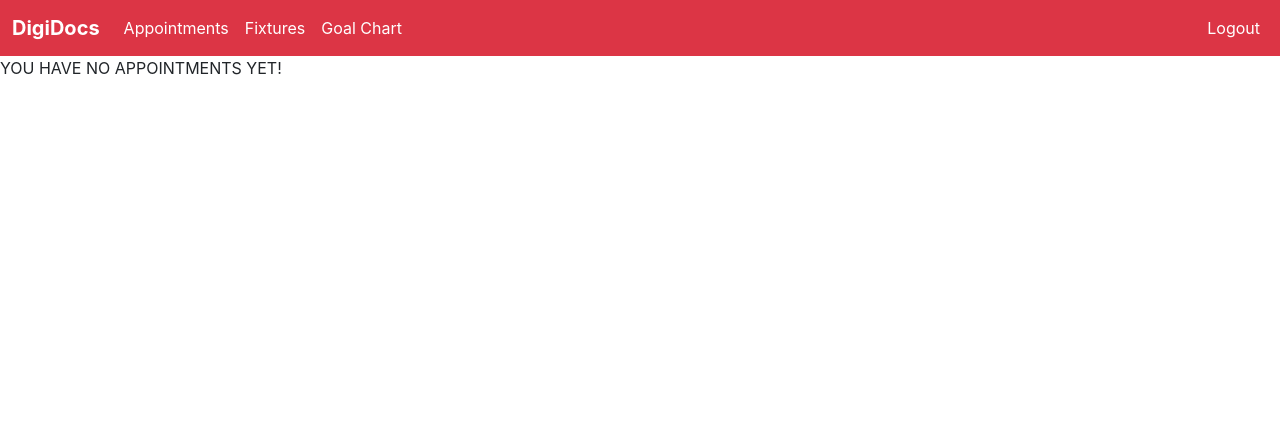
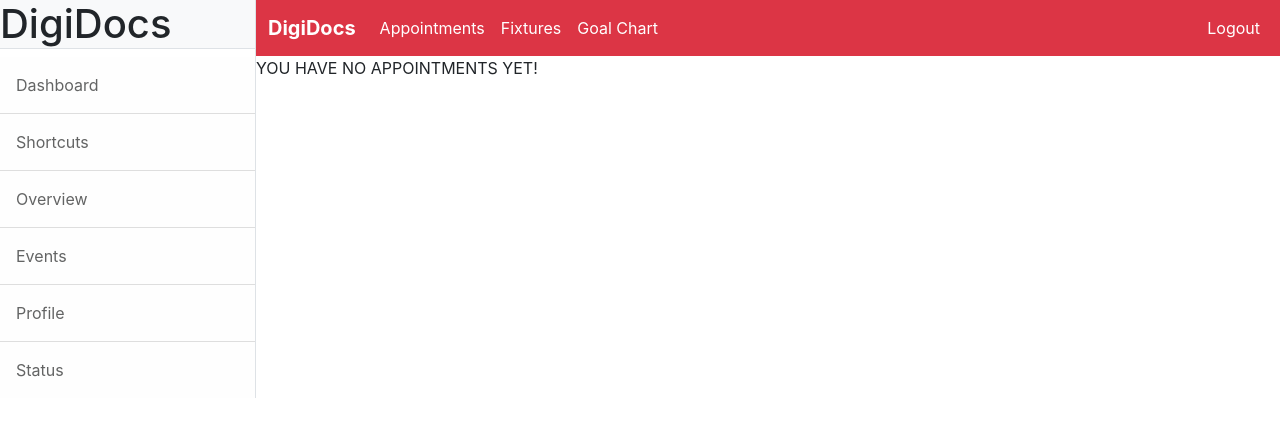
Before and after one commit to Moreneecoder/digidocs-client, a React (Create React App) app: page / in a window 1280 px wide. Shown: the top 436 px of the page. Built offline with nearby package versions, Linux system fonts and the light colour scheme; no server answers; sample sign-in values are in the browser's storage.

Commit message:
Add SideBar component

```diff
--- a/src/App.js
+++ b/src/App.js
@@ -7,21 +7,35 @@ import Appointment from './containers/Appointment';
 import Register from './containers/Register';
 import Login from './containers/Login';
 import Logout from './containers/Logout';
+import SideNav from './components/SideNav';
+import './styles/App.css';
+import './js/scripts';
 
 const App = () => (
 
   <BrowserRouter>
     <div className="App">
+      {/* <div className="d-flex" id="wrapper">
+        <SideNav />
+        <div id="page-content-wrapper"> */}
+      <div className="d-flex">
+        <SideNav />
+
+        <div className="RestOfApp">
           <Navbar />
           <Routes>
             <Route exact path="/" element={<Appointments />} />
             <Route path="/register" element={<Register />} />
             <Route path="/login" element={<Login />} />
             <Route path="/logout" element={<Logout />} />
-        <Route path="/appointment/:appointment_id" element={<Appointment />} />
+            <Route path="/appointments/:appointment_id" element={<Appointment />} />
             <Route path="/doctors" element={<Doctors />} />
             <Route path="/doctors/:doctor_id" element={<Doctor />} />
           </Routes>
+        </div>
+      </div>
+      {/* </div>
+      </div> */}
     </div>
   </BrowserRouter>
 );
--- /dev/null
+++ b/src/components/SideNav.js
@@ -0,0 +1,18 @@
+import '../styles/SideNav.css';
+
+const SideNav = () => (
+//   Sidebar
+  <div className="SideNav border-end bg-white" id="sidebar-wrapper">
+    <h1 className="sidebar-heading border-bottom bg-light">DigiDocs</h1>
+    <div className="list-group list-group-flush">
+      <a className="list-group-item list-group-item-action list-group-item-light p-3" href="#!">Dashboard</a>
+      <a className="list-group-item list-group-item-action list-group-item-light p-3" href="#!">Shortcuts</a>
+      <a className="list-group-item list-group-item-action list-group-item-light p-3" href="#!">Overview</a>
+      <a className="list-group-item list-group-item-action list-group-item-light p-3" href="#!">Events</a>
+      <a className="list-group-item list-group-item-action list-group-item-light p-3" href="#!">Profile</a>
+      <a className="list-group-item list-group-item-action list-group-item-light p-3" href="#!">Status</a>
+    </div>
+  </div>
+);
+
+export default SideNav;
--- a/src/containers/Appointments.js
+++ b/src/containers/Appointments.js
@@ -33,7 +33,7 @@ const Appointments = () => {
                 <span>
                   <Link
                 //   index={rank}
-                    to={`/appointment/${data.appointment.id}`}
+                    to={`/appointments/${data.appointment.id}`}
                     state={{ id: data.appointment.id }}
                   >
                     {data.appointment.title}
--- a/src/containers/Navbar.js
+++ b/src/containers/Navbar.js
@@ -1,6 +1,7 @@
 import { useSelector } from 'react-redux';
 import { Link } from 'react-router-dom';
 import userAuth from '../helpers/userAuth';
+import '../styles/Navbar.css';
 
 const Navbar = () => {
   const loggedIn = useSelector((state) => state.user);
--- /dev/null
+++ b/src/js/scripts.js
@@ -0,0 +1,24 @@
+/*!
+* Start Bootstrap - Simple Sidebar v6.0.3 (https://startbootstrap.com/template/simple-sidebar)
+* Copyright 2013-2021 Start Bootstrap
+* Licensed under MIT (https://github.com/StartBootstrap/startbootstrap-simple-sidebar/blob/master/LICENSE)
+*/
+//
+// Scripts
+//
+
+window.addEventListener('DOMContentLoaded', () => {
+  // Toggle the side navigation
+  const sidebarToggle = document.body.querySelector('#sidebarToggle');
+  if (sidebarToggle) {
+    // Uncomment Below to persist sidebar toggle between refreshes
+    // if (localStorage.getItem('sb|sidebar-toggle') === 'true') {
+    //     document.body.classList.toggle('sb-sidenav-toggled');
+    // }
+    sidebarToggle.addEventListener('click', (event) => {
+      event.preventDefault();
+      document.body.classList.toggle('sb-sidenav-toggled');
+      localStorage.setItem('sb|sidebar-toggle', document.body.classList.contains('sb-sidenav-toggled'));
+    });
+  }
+});
--- /dev/null
+++ b/src/styles/App.css
@@ -0,0 +1,3 @@
+.RestOfApp {
+  flex-basis: 80%;
+}
--- /dev/null
+++ b/src/styles/Navbar.css
@@ -0,0 +1,5 @@
+.Navbar {
+  /* flex-basis: 80%; */
+
+  border: none;
+}
--- /dev/null
+++ b/src/styles/SideNav.css
@@ -0,0 +1,3 @@
+.SideNav {
+  flex-basis: 20%;
+}
```
Lines whose indentation alone changed are shown as unchanged.
